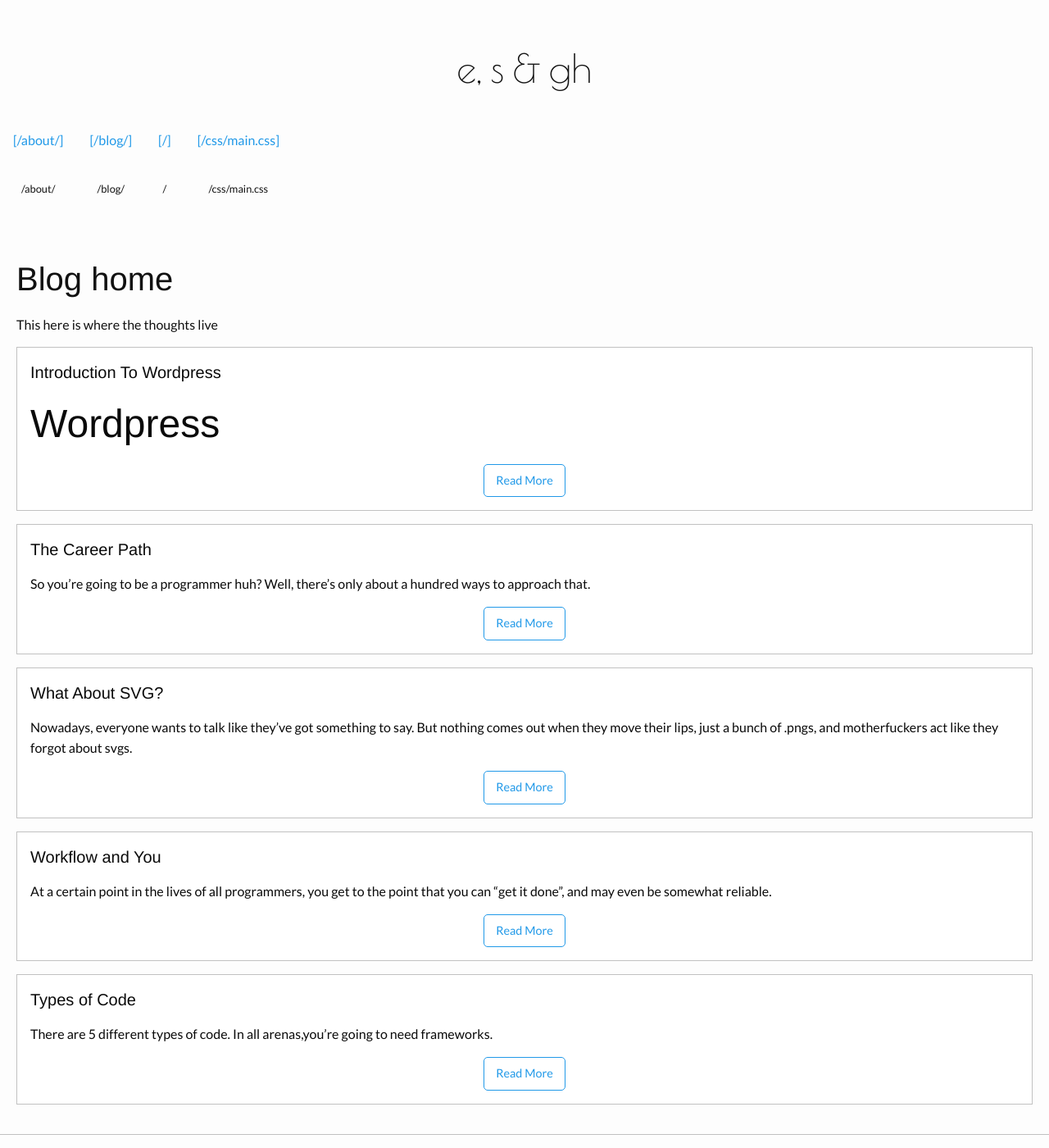
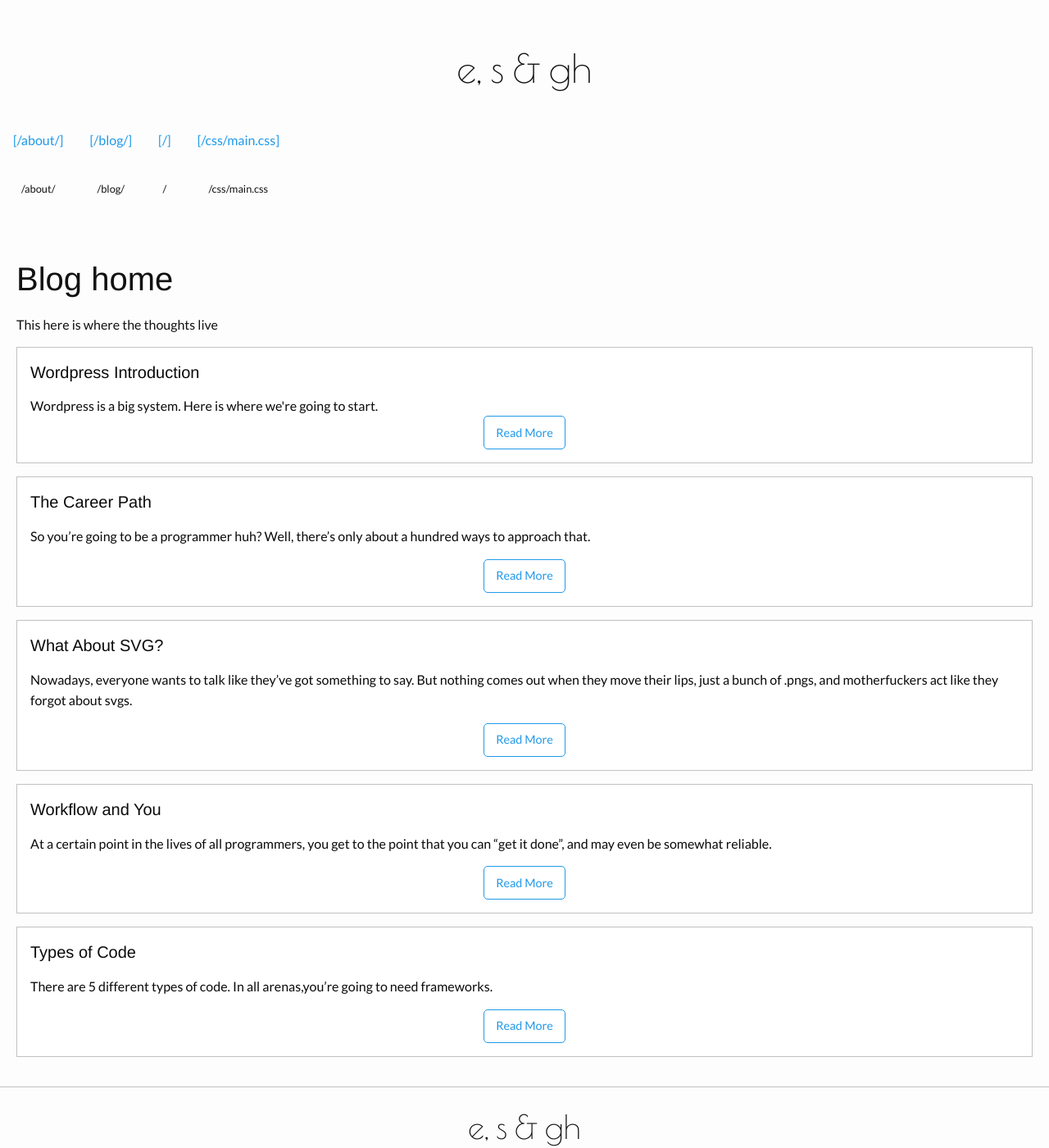
Before and after one commit to ghurson/Eat-Ship-and-Go-Home, a Jekyll site: the page built from blog.html, in a window 1280 px wide and 1400 px high. Shown: the whole window at 82% size. Built offline with Jekyll 4.4.1, drawn with Linux system fonts in a browser that asks for light colours; nearby versions of some CDN libraries; some of the changed lines change nothing that is shown; some of the changed text lies outside the part shown.

Commit message:
updated wordpress blog

```diff
--- a/_posts/2016-01-08-introduction-to-wordpress.md
+++ b/_posts/2016-01-08-introduction-to-wordpress.md
@@ -1,12 +1,23 @@
-# Wordpress
+---
+layout: post
+title:  "Wordpress Introduction"
+date:   2016-01-08 10:58:46 -0500
+categories: wordpress
+excerpt: "Wordpress is a big system. Here is where we're going to start."
+---
+
 
 Wordpress is an application masquerading as a framework. It's original intention was to create an online environment that people could customize. Think of a really big, fancy myspace account. It became very popular, and eventually was released as an open-source blogging platform. In the decade since that a community has grown around building up the Wordpress experience that draws from some of the best and brightest engineers all over the country. The result is a robust system that has greatly expanded on the core functions of the Wordpress blogging system. What that means for you as a developer is that there are many functions made available to you to help you access and parse your information. Many of these functions are simplifications of slightly more complex development functions. As you progress in your career, you will grow to understand their construction, but for now - just run with it.
+
+The primary function of Wordpress that you don't see is the organization of the back end of the website. As a developer, it is important to think of a Wordpress installation in terms of the data structure in the admin section of the site. That is going to include your post types, your meta data, and your taxonomies. Sometimes the user accounts are going to be a part of the installation, but most often they are not. Smart backend architecture will enable you to build a content-rich website that finds use long after it's paid for. What separates a good developer from a great developer is just that - the ability to build a system that withstands the test of time to deliver a product worth reusing.
+
+That is where you come in. What has been sold to the client is a few pictures of a website and a whole lot of promises. It is up to you to find the relationships between the content you have been provided, the content that you find in the design you are given, and the content on the client's contract with us. You are encouraged to ask many questions about this.
 
 ## Templating
 
 Wordpress uses templates to display their sites. It's sort of like a view layer, but it completely isn't. That's like half the reason seasoned devs don't like working with Wordpress. Soon, you won't like it for the same reason. For now, you're going to use it to learn how to put together complex coding environments.
 
-The way wordpress templates work at the top level is what's known as the template heirarchy system. This is a set of rules that determine what php file is going to be requested from your theme folder to display, when given a URL request. It, like most webservers, will start by looking for an index.php file to serve in response to this request. However, there are many instances where it would look for a different file first.
+The way wordpress templates work at the top level is what's known as the *template heirarchy system*. This is a set of rules that determine what php file is going to be requested from your theme folder to display, when given a URL request. It, like most webservers, will start by looking for an index.php file to serve in response to this request. However, there are many instances where it would look for a different file first.
 
 When a browser sends a request to a Wordpress installation, the WP installation scans the url, checking it against known post types, taxonomies and other keywords and, based on those parameters, will choose a template to display. This set of rules is based on the template heirarchy. Study it, know it.
 
@@ -14,7 +25,7 @@
 
 ### Wordpress Automagication
 
-Wordpress is an application. It does many things for you as a developer. By the time your template is loaded, the application dials into a database, pulls out a specific slice of information, formats it and serves it to the user. Wordpress is an application that is indended for people who are unfamilar with modern MVC development environments. The modern term for this would be something like an "opinionated framework". So, when wordpress displays a given template from the heirarchy after scanning the URL's keywords - there are a host of variables that have been set by the Wordpress system.
+Wordpress is an application. It does many things for you as a developer. By the time your template is loaded, the application dials into a database, pulls out a specific slice of information, formats it and serves it to the developer. Wordpress is an application that is indended for people who are unfamilar with modern MVC development environments. The modern term for this would be something like an "opinionated framework". So, when wordpress displays a given template from the heirarchy after scanning the URL's keywords - there are a host of variables that have been set by the Wordpress system.
 
 These are the global variables, and they are set based on which template has been loaded from the heirarchy (based on the URL). In terms of development, it is very useful to note that the global variables are set by the url that the browser requests.
 
@@ -22,6 +33,32 @@
 
 You can't talk about wordpress installations without talking about the loop. It sort of encapsulates the entire issue between WP and modern development environments. When wordpress scans the URL of the browser request and directs to a file in the theme directory - it also creates a query.
 
+In Wordpress parlance, "the query" is a PHP object created on page load. It has a whole bunch of stuff in it, but the really important parts are the query's post, and the associated objects and arguements. One of the strongest reasons to make use of the template heirarchy in Wordpress is that it customizes these queries based purely on the template used. So, if you create a file named archive-car.php, and then pulled up a wordpress installation that had a post type called "car", and that post type was configured to have archives, when you requested a url that fit into the "show the archive for the car's post type" - you're going to find that your query variable is put together with your posts and your helper functions in place. Replicating those queries is a very time intensive process and is strongly discouraged.
+
 ## Structure
 
 ### Classes
+
+PHP Classes are collections of functions, all grouped together so that they can work together.
+
+{% highlight php %}
+
+<?php
+
+namespace TSD
+
+class Display {
+
+    static function say_hi_to_admin(){
+        if(!is_user_logged_in()):
+            return false;
+        endif;
+
+        print 'hi admin';
+    }
+
+}
+
+?>
+
+{% endhighlight %}
```
